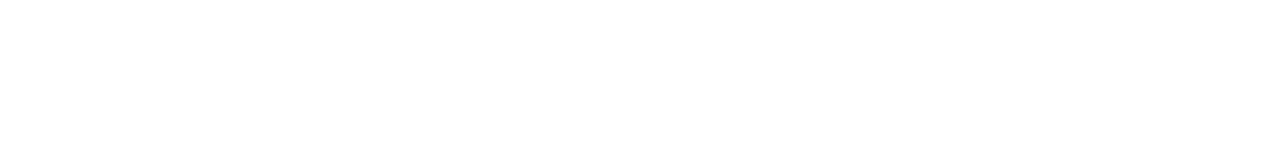
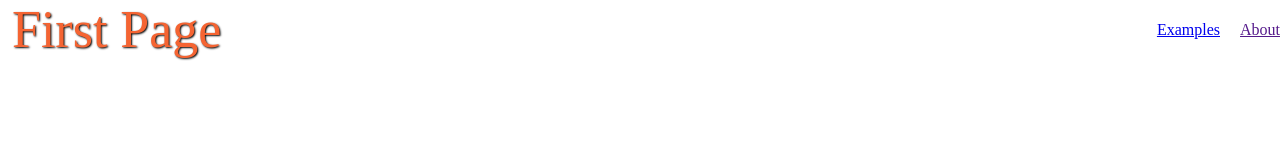
Before and after one commit to Kevelt/First-Page, a plain HTML site: page index.html in a window 1280 px wide. Drawn offline with Linux system fonts and the light colour scheme.

Commit message:
Basic Header and NavBar

```diff
--- a/index.html
+++ b/index.html
@@ -2,9 +2,26 @@
 <html lang="en">
     <head>
         <meta charset="UTF-8">
+        <link rel="stylesheet" href="/styles/shared.css">
+        <link rel="stylesheet" href="/styles/styles.css">
         <title>First Page</title>
     </head>
     <body>
-
+        <header>
+            <div id="logo-page">
+                <a href="/index.html">First Page</a>
+            </div>
+            <nav>
+                <ul>
+                    <li><a href="/examples.html">Examples</a></li>
+                    <li><a href="">About</a></li>
+                </ul>
+            </nav>
+        </header>
+        <main>
+            <section></section>
+            <section></section>
+        </main>
+        <footer></footer>
     </body>
 </html>
--- /dev/null
+++ b/styles/shared.css
@@ -0,0 +1,31 @@
+body {
+    margin: 0;
+}
+
+ul {
+    list-style: none;
+    margin: 0;
+    padding: 0;
+}
+
+#logo-page a {
+    padding: 12px;
+    color: rgb(245, 100, 50);
+    font-size: 52px;
+    text-decoration: none;
+    text-shadow: 1px 1px 2px rgb(0, 0, 0);
+}
+
+header {
+    display: flex;
+    justify-content: space-between;
+    align-items: center;
+}
+
+header ul {
+    display: flex;
+}
+
+header li {
+    margin-left: 20px;
+}
```
Also changed, not shown: examples.html (added), styles/styles.css (added). Lines whose indentation alone changed are shown as unchanged.
